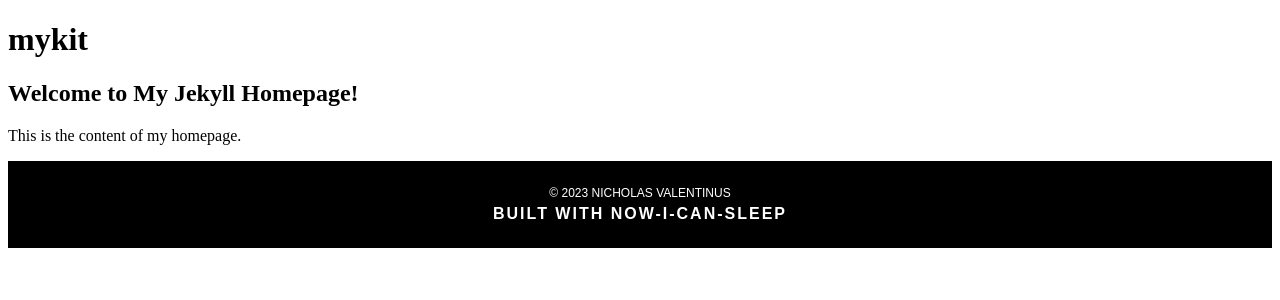
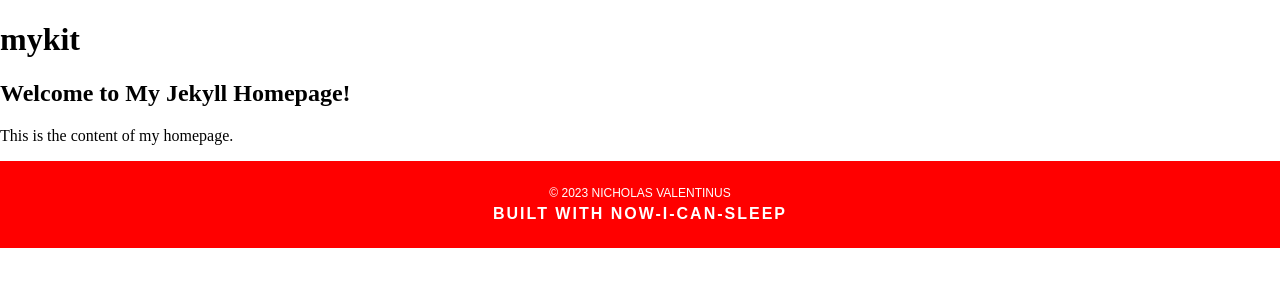
Before and after one commit to nvfp/mykit, a Jekyll site: the page built from home.md, in a window 1280 px wide. Shown: the top 300 px of the page. Built offline with Jekyll 4.4.1, drawn with Linux system fonts in a browser that asks for light colours.

Commit message:
start working on customizing header and footer.scss

```diff
--- a/_config.yml
+++ b/_config.yml
@@ -1,23 +1,25 @@
 
 
 # website
+
 baseurl: /mykit
 url: https://nvfp.github.io/mykit
 
 
 # personal
+
 title: mykit
 author:
   name: Nicholas Valentinus
 
 
 # internal
-include: [_pages, _sass, assets]
+
+include: [_pages, _sass]
 
 permalink: pretty
-# relative_permalinks: true
+# relative_permalinks: true  # can't be used anymore
 
 sass:
-  # style: compact # possible values: nested expanded compact compressed
-  # style: compressed # possible values: nested expanded compact compressed
+  style: compact # possible values: nested expanded compact compressed
   sass_dir: _sass
--- a/_layouts/main.html
+++ b/_layouts/main.html
@@ -2,7 +2,7 @@
 <html lang="en">
 
 <head>
-    <title>{{ page.title }}</title>
+    <title>{{ page.title }} | {{ site.title }}</title>
     <link rel="icon" type="image/png" href="{{ site.baseurl }}/favicon.png">
     <link rel="stylesheet" href="{{ site.baseurl }}/_sass/main.css">
 </head>
--- a/_sass/footer.scss
+++ b/_sass/footer.scss
@@ -1,5 +1,6 @@
 footer {
-    background-color: #000;
+  // background-color: #000;
+  background-color: $foo;
   color: #fff;
   text-align: center;
   padding: 20px;
--- a/_sass/main.scss
+++ b/_sass/main.scss
@@ -1,7 +1,25 @@
 ---
-# Front matter comment to ensure Jekyll properly reads file.
+# not sure why, but Jekyll needs this front matter to convert this main.scss to main.css.
+# note: the "#" sign at the beginning is important to make the front matter work.
 ---
 
 
-// Imports
+// variables
+
+$foo: red;
+
+
+// Note that if variables are used in files imported below,
+// remember to place the variables above the imports.
+
+
+// imports
+
 @import "footer";
+
+
+// styles
+
+body {
+  margin: 0;
+}
```
Lines whose indentation alone changed are shown as unchanged.
